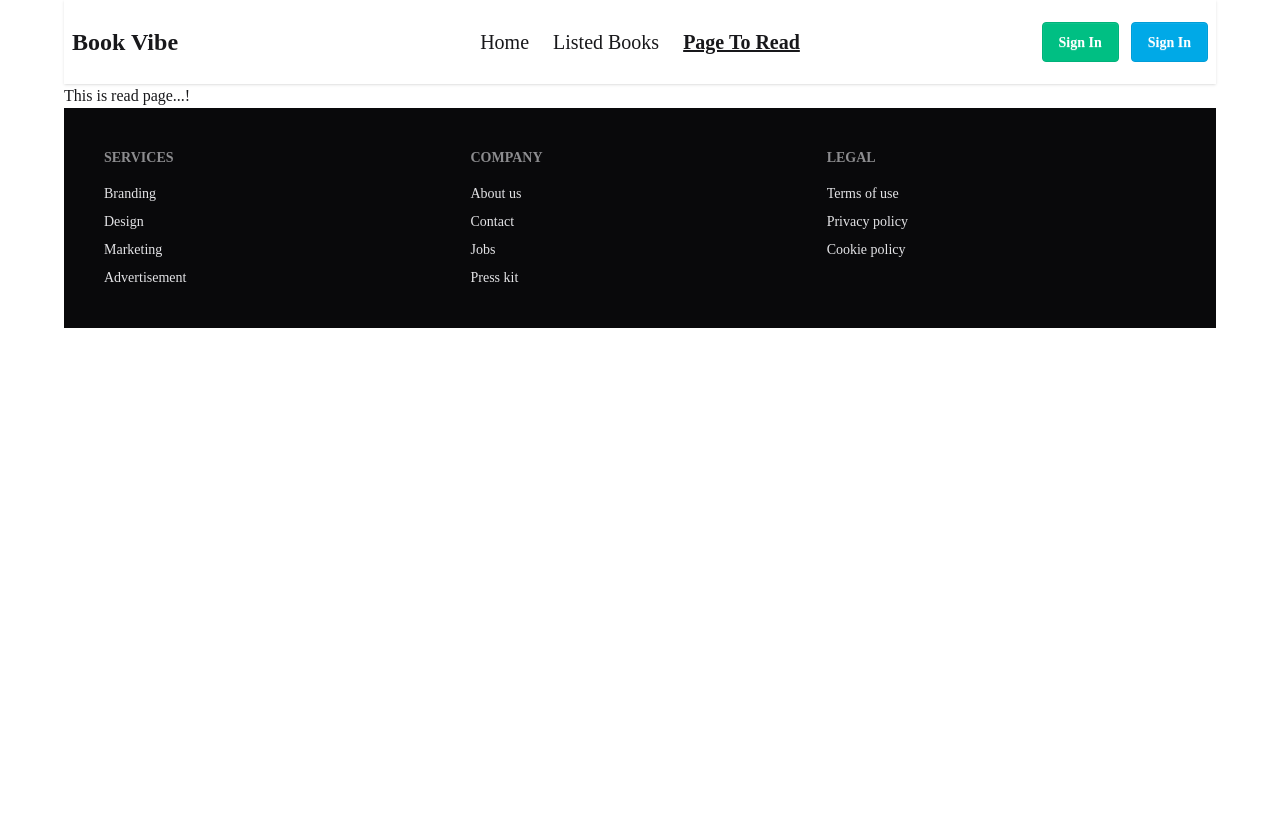
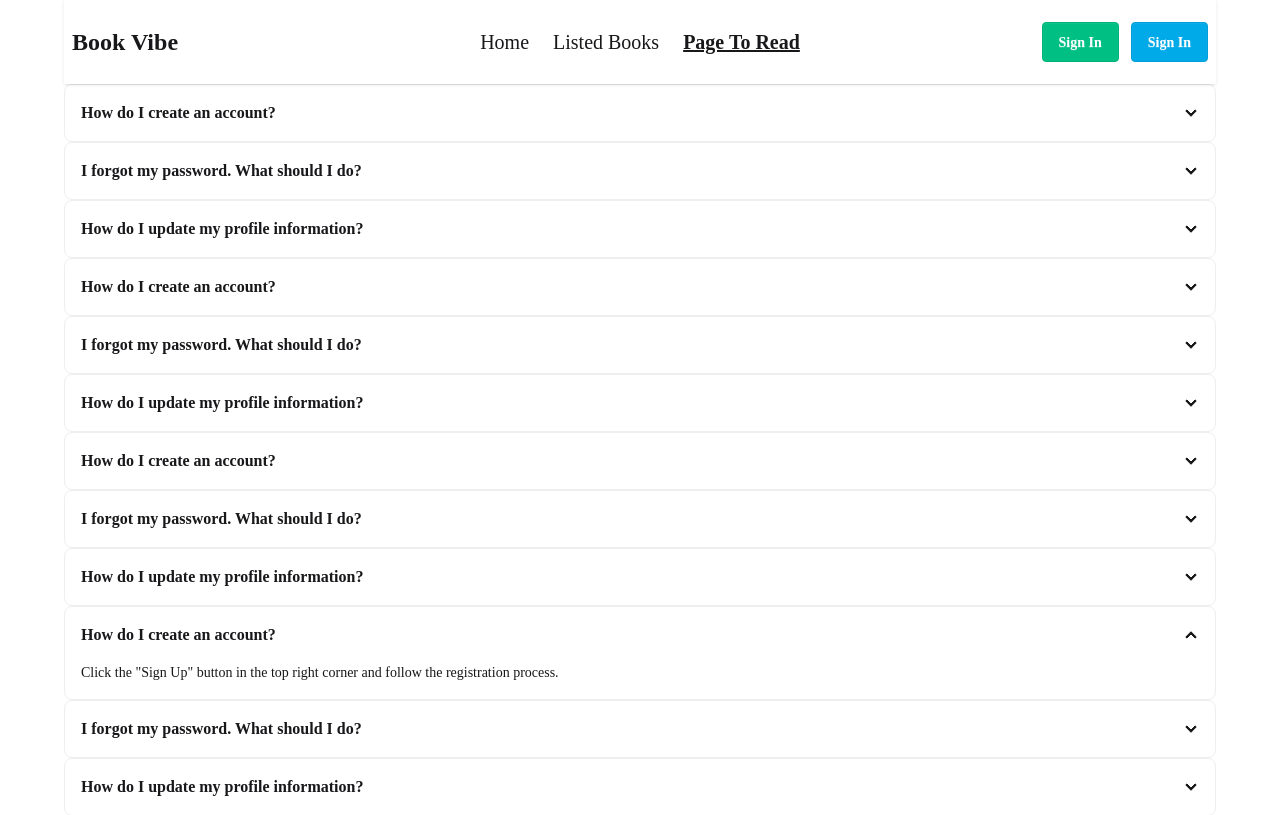
Before and after one commit to ruhanahmed01706/book-vibe, a React (Vite) app: page /readpage in a window 1280 px wide. Shown: the top 815 px of the page. Built offline with nearby package versions, Linux system fonts and the light colour scheme; a web font is replaced by a local one.

Commit message:
page to read and sweetalart added

```diff
--- a/package.json
+++ b/package.json
@@ -16,6 +16,8 @@
     "react-icons": "^5.5.0",
     "react-router": "^7.9.5",
     "react-tabs": "^6.1.0",
+    "sweetalert2": "^11.26.3",
+    "sweetalert2-react-content": "^5.1.0",
     "tailwindcss": "^4.1.16"
   },
   "devDependencies": {
--- a/src/Pages/BookDitails/BookDitails.jsx
+++ b/src/Pages/BookDitails/BookDitails.jsx
@@ -2,6 +2,10 @@
 import { useLoaderData, useParams } from 'react-router';
 import { addToStoreDB } from '../../Utilitis/addToDb';
 import { addToWishlist } from '../../Utilitis/addToWishlist';
+import Swal from 'sweetalert2'
+import withReactContent from 'sweetalert2-react-content'
+
+const MySwal = withReactContent(Swal)
 
 const BookDitails = () => {
     const { id } = useParams()
@@ -17,7 +21,11 @@
     const handleMarkRead =(id)=>{
 
        addToStoreDB(id);
-
+        Swal.fire({
+  title: "Good job!",
+  text: "You clicked the button!",
+  icon: "success"
+});
 
     }
 
--- a/src/Pages/ReadPage/ReadPage.jsx
+++ b/src/Pages/ReadPage/ReadPage.jsx
@@ -3,7 +3,66 @@
 const ReadPage = () => {
     return (
         <div>
-            <h2>This is read page...!</h2>
+            <div className="collapse collapse-arrow bg-base-100 border border-base-300">
+                <input type="radio" name="my-accordion-2" defaultChecked />
+                <div className="collapse-title font-semibold">How do I create an account?</div>
+                <div className="collapse-content text-sm">Click the "Sign Up" button in the top right corner and follow the registration process.</div>
+            </div>
+            <div className="collapse collapse-arrow bg-base-100 border border-base-300">
+                <input type="radio" name="my-accordion-2" />
+                <div className="collapse-title font-semibold">I forgot my password. What should I do?</div>
+                <div className="collapse-content text-sm">Click on "Forgot Password" on the login page and follow the instructions sent to your email.</div>
+            </div>
+            <div className="collapse collapse-arrow bg-base-100 border border-base-300">
+                <input type="radio" name="my-accordion-2" />
+                <div className="collapse-title font-semibold">How do I update my profile information?</div>
+                <div className="collapse-content text-sm">Go to "My Account" settings and select "Edit Profile" to make changes.</div>
+            </div>
+            <div className="collapse collapse-arrow bg-base-100 border border-base-300">
+                <input type="radio" name="my-accordion-2" defaultChecked />
+                <div className="collapse-title font-semibold">How do I create an account?</div>
+                <div className="collapse-content text-sm">Click the "Sign Up" button in the top right corner and follow the registration process.</div>
+            </div>
+            <div className="collapse collapse-arrow bg-base-100 border border-base-300">
+                <input type="radio" name="my-accordion-2" />
+                <div className="collapse-title font-semibold">I forgot my password. What should I do?</div>
+                <div className="collapse-content text-sm">Click on "Forgot Password" on the login page and follow the instructions sent to your email.</div>
+            </div>
+            <div className="collapse collapse-arrow bg-base-100 border border-base-300">
+                <input type="radio" name="my-accordion-2" />
+                <div className="collapse-title font-semibold">How do I update my profile information?</div>
+                <div className="collapse-content text-sm">Go to "My Account" settings and select "Edit Profile" to make changes.</div>
+            </div>
+            <div className="collapse collapse-arrow bg-base-100 border border-base-300">
+                <input type="radio" name="my-accordion-2" defaultChecked />
+                <div className="collapse-title font-semibold">How do I create an account?</div>
+                <div className="collapse-content text-sm">Click the "Sign Up" button in the top right corner and follow the registration process.</div>
+            </div>
+            <div className="collapse collapse-arrow bg-base-100 border border-base-300">
+                <input type="radio" name="my-accordion-2" />
+                <div className="collapse-title font-semibold">I forgot my password. What should I do?</div>
+                <div className="collapse-content text-sm">Click on "Forgot Password" on the login page and follow the instructions sent to your email.</div>
+            </div>
+            <div className="collapse collapse-arrow bg-base-100 border border-base-300">
+                <input type="radio" name="my-accordion-2" />
+                <div className="collapse-title font-semibold">How do I update my profile information?</div>
+                <div className="collapse-content text-sm">Go to "My Account" settings and select "Edit Profile" to make changes.</div>
+            </div>
+            <div className="collapse collapse-arrow bg-base-100 border border-base-300">
+                <input type="radio" name="my-accordion-2" defaultChecked />
+                <div className="collapse-title font-semibold">How do I create an account?</div>
+                <div className="collapse-content text-sm">Click the "Sign Up" button in the top right corner and follow the registration process.</div>
+            </div>
+            <div className="collapse collapse-arrow bg-base-100 border border-base-300">
+                <input type="radio" name="my-accordion-2" />
+                <div className="collapse-title font-semibold">I forgot my password. What should I do?</div>
+                <div className="collapse-content text-sm">Click on "Forgot Password" on the login page and follow the instructions sent to your email.</div>
+            </div>
+            <div className="collapse collapse-arrow bg-base-100 border border-base-300">
+                <input type="radio" name="my-accordion-2" />
+                <div className="collapse-title font-semibold">How do I update my profile information?</div>
+                <div className="collapse-content text-sm">Go to "My Account" settings and select "Edit Profile" to make changes.</div>
+            </div>
         </div>
     );
 };
```
Also changed, not shown: 1 other file (tests, documents, lock files or other folders).
